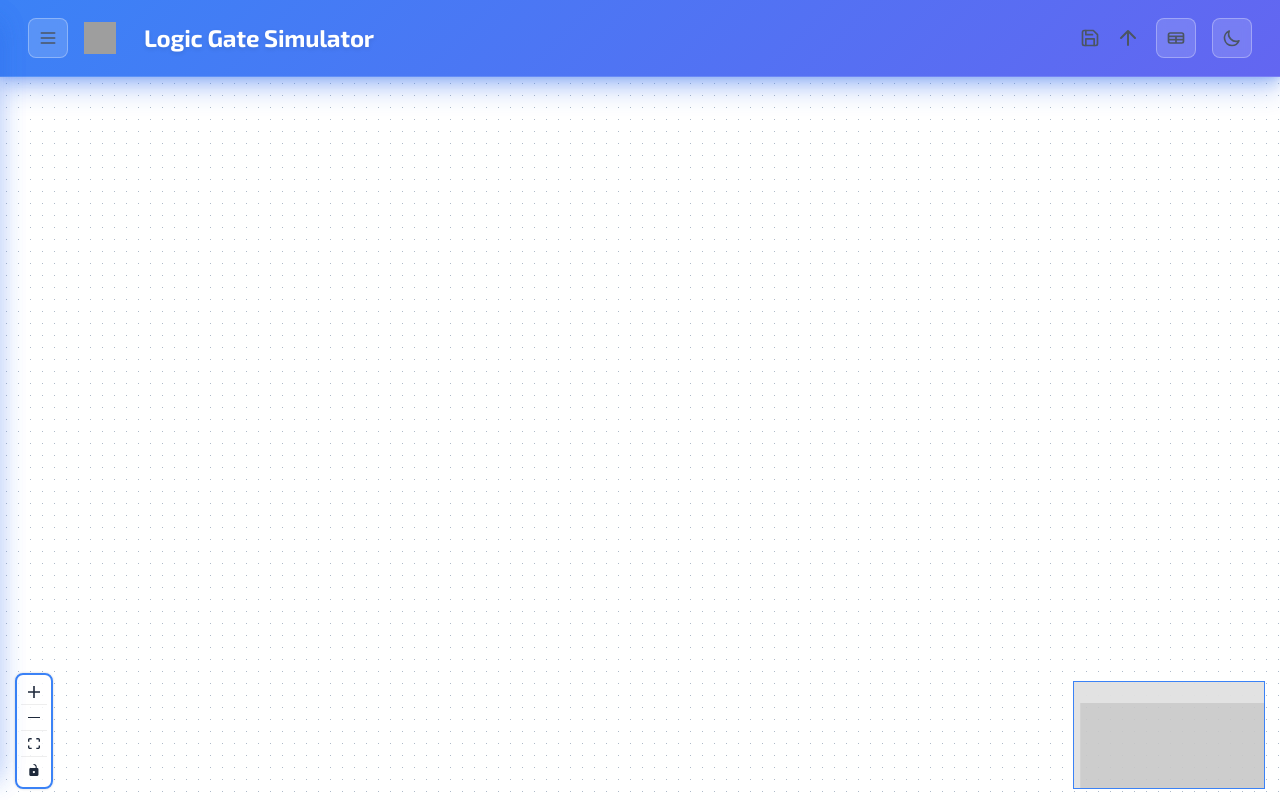
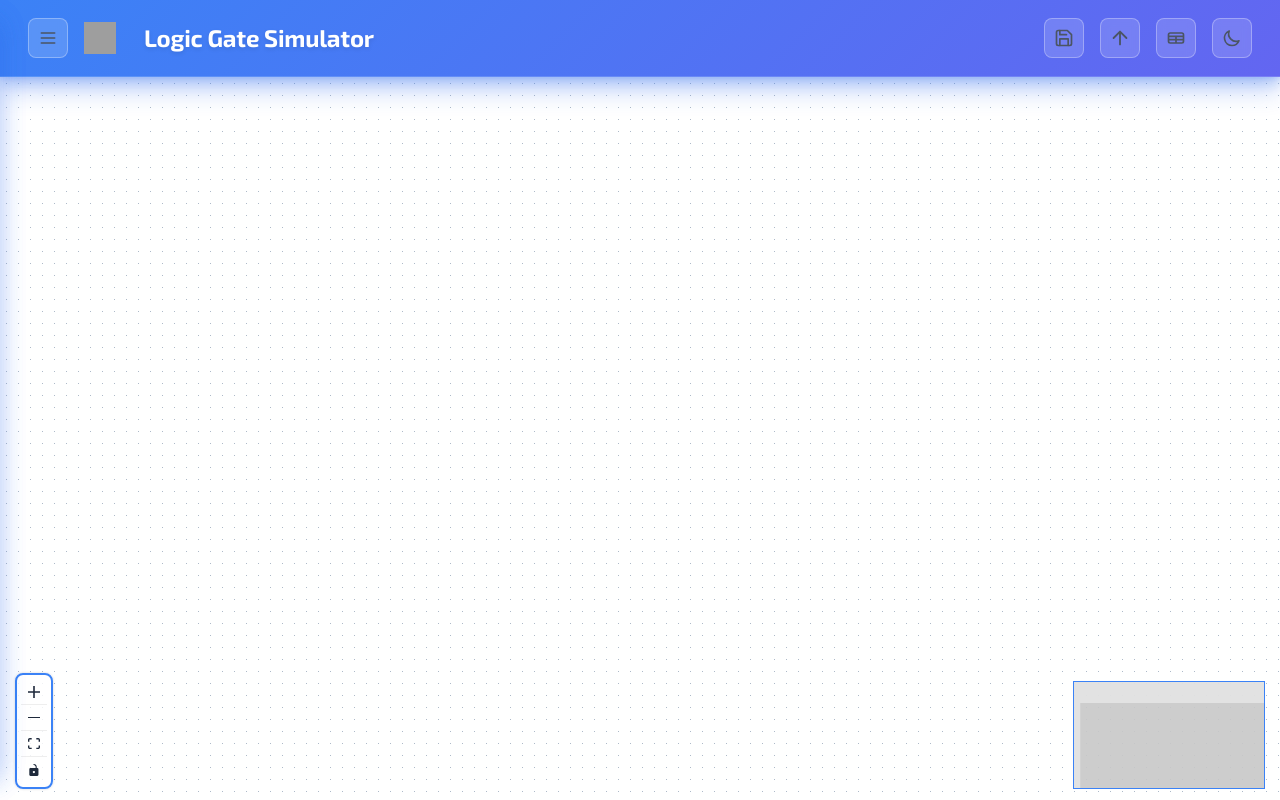
Before and after one commit to Emjiii/WST_Final_Project, a React (Vite) app in the folder frontend/: page /workspace in a window 1280 px wide. Built offline with nearby package versions, Linux system fonts and the light colour scheme; grey boxes are pictures that could not be loaded.

Commit message:
Refactor header button styles for consistency
Updated button classes in Header component to use a unified 'header-button' style for both Save and Import actions, enhancing visual consistency across the header.

```diff
--- a/frontend/src/components/Header.jsx
+++ b/frontend/src/components/Header.jsx
@@ -66,14 +66,14 @@ import { saveCircuit, saveCircuitAsImage, importCircuit } from '../utils/circuit
             {/* Right section */}
             <div className="header-right">
               <button
-                className="save-button"
+                className="header-button"
                 aria-label="Save Project"
                 onClick={() => setIsSavePopupOpen(true)}
               >
                 <SaveIcon className="header-icon" />
               </button>
               <button
-                className="import-button"
+                className="header-button"
                 aria-label="Import Circuit"
                 onClick={handleImportCircuit}
               >
```
